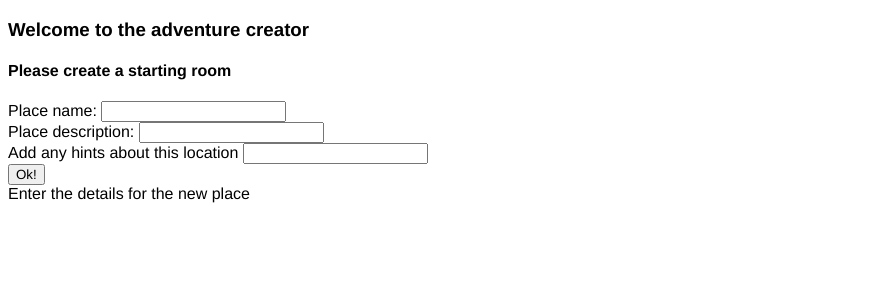
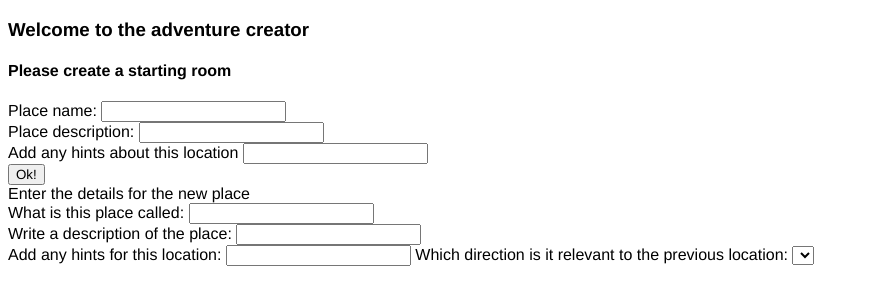
Before and after one commit to HarrisonFrost15/textAdventureCreator, a plain HTML site: page adventureCreator.html in a window 1280 px wide. Shown: the whole page, without its empty margins (0-869 px from the left). Drawn offline with Linux system fonts and the light colour scheme; a script that the page names is missing.

Commit message:
WIP updates

```diff
--- a/adventureCreator.html
+++ b/adventureCreator.html
@@ -29,7 +29,13 @@
     <div id="newPlace">
         Enter the details for the new place
         <form >
+            <label for="placeName">What is this place called: </label><input type="text" name="placeName" id="placeName"><br>
+            <label for="placeDescription">Write a description of the place: </label><input type="text" name="placeDescription" id="placeDescription"><br>
+            <label for="placeHints">Add any hints for this location: </label><input type="text" name="placeHints" id="placeHints">
+            <label for="placeDirection">Which direction is it relevant to the previous location: </label>
+            <select name="placeDirection" id="placeDirection">
 
+            </select>
         </form>
 
     </div>
```
